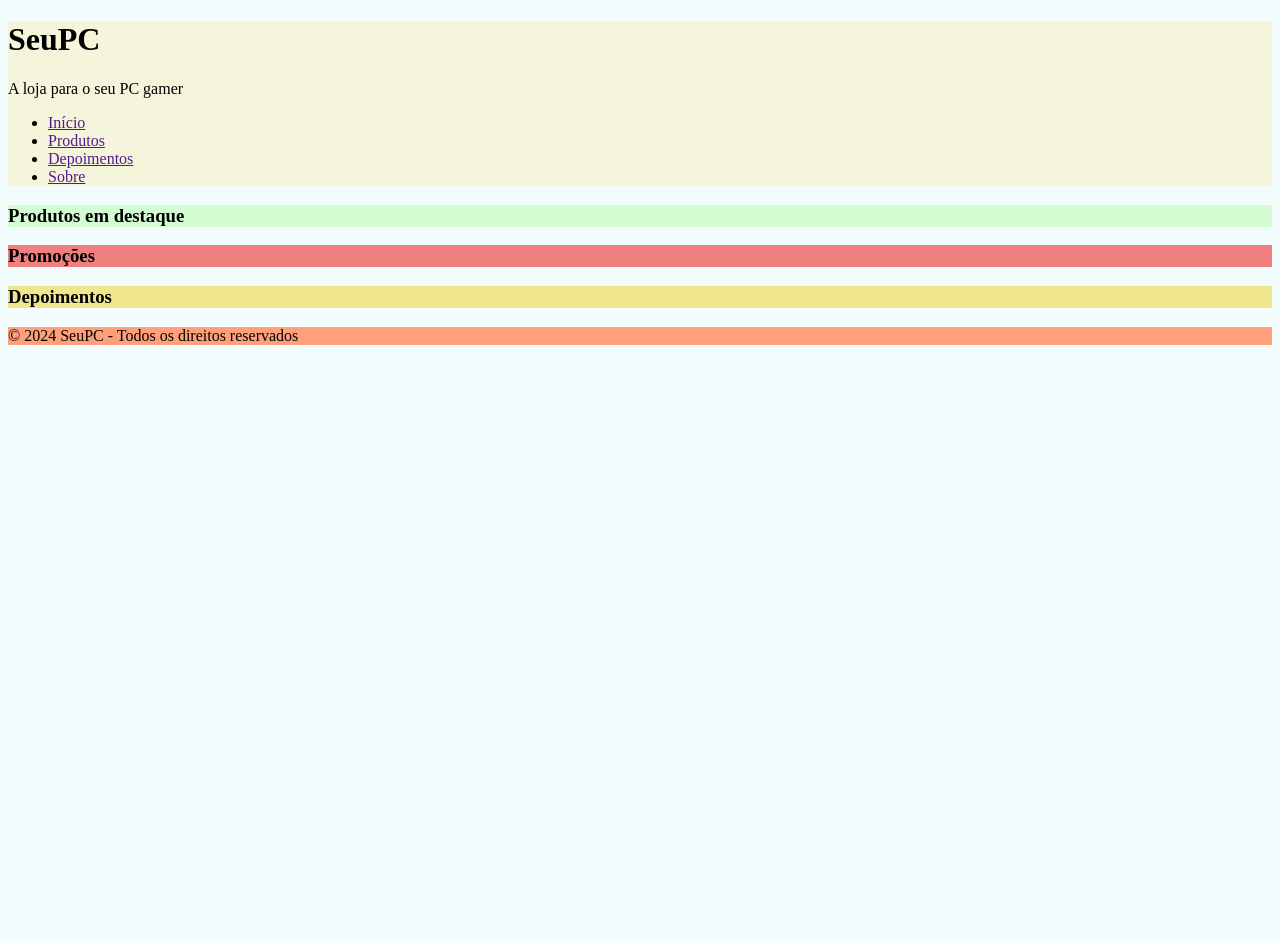
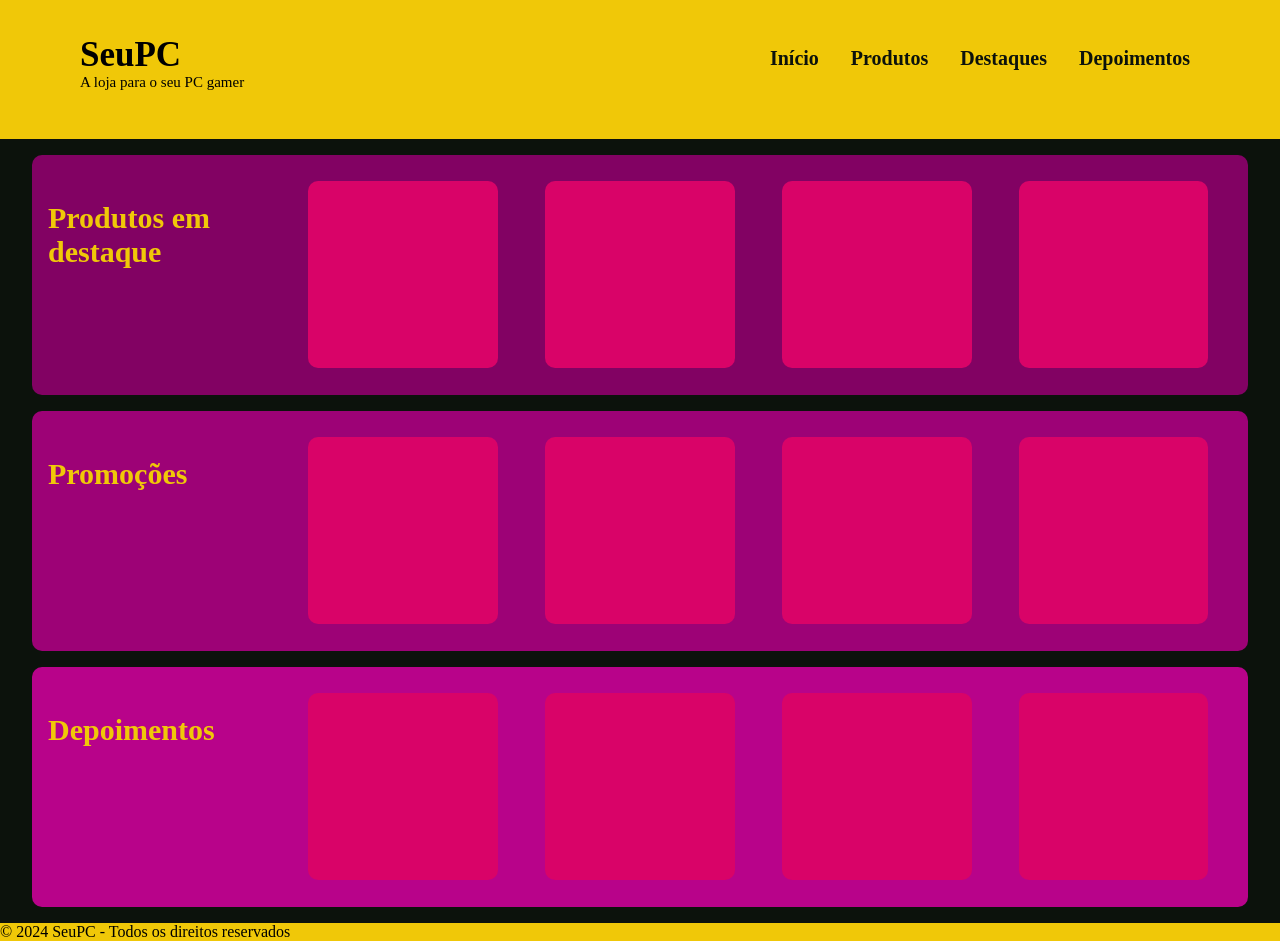
Before and after one commit to ViniciusTabosa/TecnologiasWeb-2, a website: page atv02/index.html in a window 1280 px wide. Before the commit the page ends 800 px from the top, so only its background shows below. Drawn offline with Linux system fonts and the light colour scheme.

Commit message:
trabalhando no css

```diff
--- a/atv02/index.html
+++ b/atv02/index.html
@@ -7,36 +7,57 @@
     <link rel="stylesheet" href="style.css">
     <script src="script.js"></script>
 </head>
-<body style="background-color: rgb(242, 252, 252);">
+<body">
     <!-- Cabeçalho e menu de navegação -->
     <header class="cabecalho">
-        <h1>SeuPC</h1>
-        <p>A loja para o seu PC gamer</p>
+        <div class="logo-slogan">
+            <!--<img src="img/logo1.png" alt="">-->
+            <h1>SeuPC</h1>
+            <p>A loja para o seu PC gamer</p>
+        </div>
 
         <!-- Menu de navegação -->
         <nav class="menu-nav">
-            <ul>
-                <li><a href="">Início</a></li>
-                <li><a href="">Produtos</a></li>
-                <li><a href="">Depoimentos</a></li>
-                <li><a href="">Sobre</a></li>
+            <ul type="none">
+                <li><a href="#">Início</a></li>
+                <li><a href="#produto">Produtos</a></li>
+                <li><a href="#promocao">Destaques</a></li>
+                <li><a href="#depoimento">Depoimentos</a></li>
             </ul>
         </nav>
     </header>
 
     <!-- Produtos em destaque -->
-    <section class="produtos-destaque">
-        <h3>Produtos em destaque</h3>
+    <section class="sessao-produtos" id="produto">
+        <h3 class="h3-section">Produtos em destaque</h3>
+        <div class="area-produtos">
+            <div class="produto"></div>
+            <div class="produto"></div>
+            <div class="produto"></div>
+            <div class="produto"></div>
+        </div>
     </section>
 
     <!-- Promoções -->
-    <section class="promocoes">
-        <h3>Promoções</h3>
+    <section class="sessao-produtos" id="promocao">
+        <h3 class="h3-section">Promoções</h3>
+        <div class="area-produtos">
+            <div class="produto"></div>
+            <div class="produto"></div>
+            <div class="produto"></div>
+            <div class="produto"></div>
+        </div>
     </section>
 
     <!-- Depoimentos -->
-    <section class="depoimentos">
-        <h3>Depoimentos</h3>
+    <section class="sessao-produtos" id="depoimento">
+        <h3 class="h3-section">Depoimentos</h3>
+        <div class="area-produtos">
+            <div class="produto"></div>
+            <div class="produto"></div>
+            <div class="produto"></div>
+            <div class="produto"></div>
+        </div>
     </section>
 
     <!-- Rodapé -->
--- a/atv02/style.css
+++ b/atv02/style.css
@@ -1,19 +1,135 @@
-.cabecalho{
-    background-color: beige;
+/*
+Paleta
+Azul - #357DED
+Rosa - #D90368
+Roxo - #820263
+Preto - #0C120C
+Amarelo - #F0C808
+*/
+
+*{
+    box-sizing: border-box;
 }
 
-.produtos-destaque {
-    background-color: rgb(211, 252, 211);
+body{
+    margin: 0px;
+    background-color: #0C120C;
 }
 
-.promocoes{
-    background-color: lightcoral;
+
+
+.cabecalho{
+    background-color: #F0C808;
+    margin-top: -21.4px;
+    height: 10rem;
+    display: grid;
+    grid-template-columns: repeat(2, 1fr);
+    margin-bottom: 1rem;
 }
 
-.depoimentos{
-    background-color: khaki;
+.logo-slogan{
+    margin-left: 5rem;
+    display: flex;
+    flex-direction: column;
+    justify-content: space-evenly;
 }
 
+.logo-slogan h1{
+    margin-bottom: -3rem;
+    font-size: 35px;
+}
+
+.logo-slogan p{
+    font-size: 15px;
+}
+
+.menu-nav{
+    display: flex;
+    justify-content: space-around;
+    align-items: center;
+}
+
+.menu-nav ul{
+    display: flex;
+    justify-content: space-between;
+    gap: 2rem;
+}
+
+.menu-nav li{
+    font-size: 20px;
+    font-weight: bold;
+}
+
+.menu-nav li:hover{
+    box-shadow: -3px 3px 1px #357DED;
+}
+
+.menu-nav a{
+    text-decoration: none;
+    color: #0C120C;
+}
+
+
+
+.sessao-produtos {
+    background-color: #820263;
+    width: 95%;
+    margin: auto;
+    margin-bottom: 1rem;
+    padding: 1rem;
+    height: 15rem;
+    border-radius: 10px;
+    display: grid;
+    grid-template-columns: 20% auto;
+}
+
+#promocao{
+    background-color: #9D0276;
+}
+
+#depoimento{
+    background-color: #B8038A;
+}
+
+.h3-section{
+    color: #F0C808;
+    font-size: 30px;
+}
+
+.area-produtos{
+    display: flex;
+    flex-direction: row;
+    justify-content: space-around;
+    align-items: center;
+}
+
+.produto{
+    background-color: #D90368;
+    width:20%;
+    height: 90%;
+    border-radius: 10px;
+}
+
+.produto:hover{
+    box-shadow: -3px 3px 1px #357DED;
+}
+
+
+.depoimentos{
+    background-color: #820263;
+    width: 95%;
+    margin: auto;
+    margin-top: 1rem;
+    height: 15rem;
+    border-radius: 10px;
+    padding: 1rem;
+}
+
+
+
 .rodape{
-    background-color: lightsalmon;
+    background-color: #F0C808;
+    margin: 0;
+    margin-top: 1rem;
+    padding: 0;
 }
```
Also changed, not shown: atv02/img/logo1-300x300.png (added), atv02/img/logo1.jpg (added), atv02/img/logo1.png (added), atv02/img/logo1.svg (added), atv02/img/logo2.jpg (added), atv02/img/logo2.png (added), atv02/img/logo2.svg (added).
